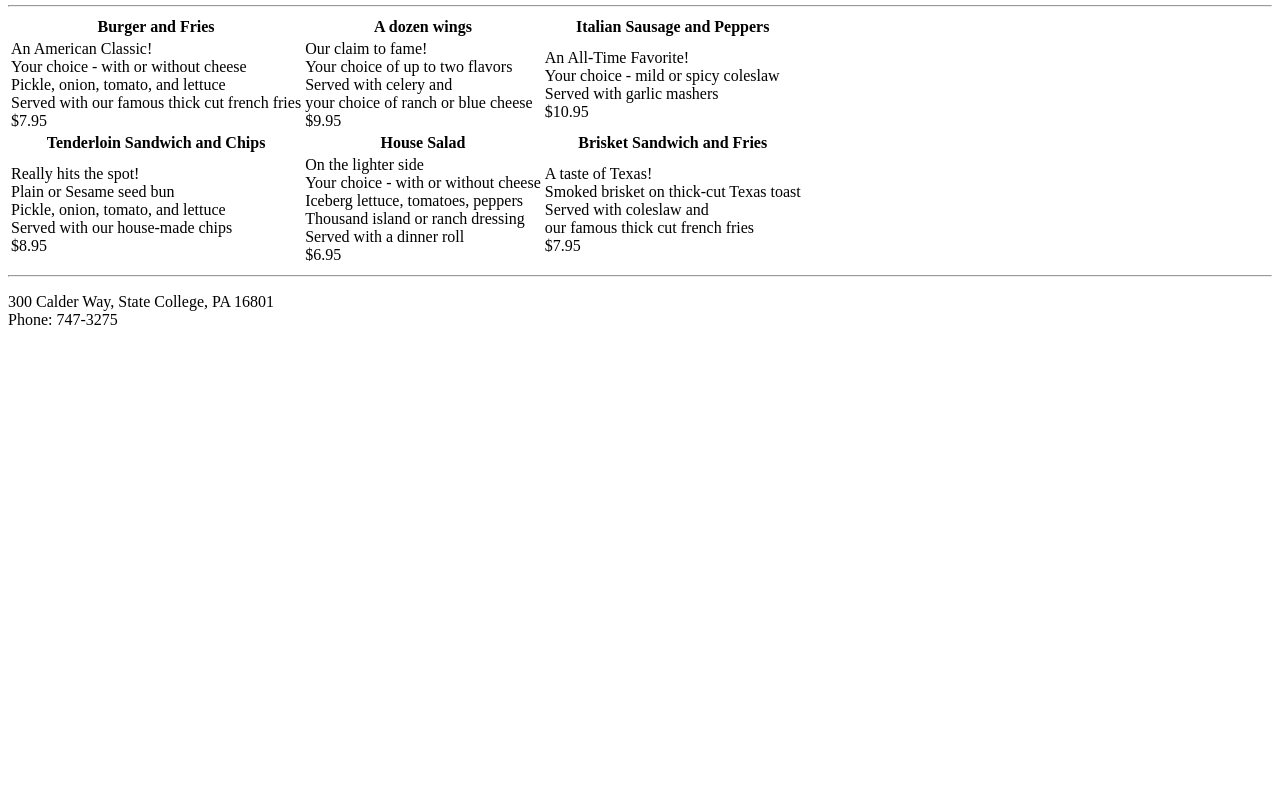
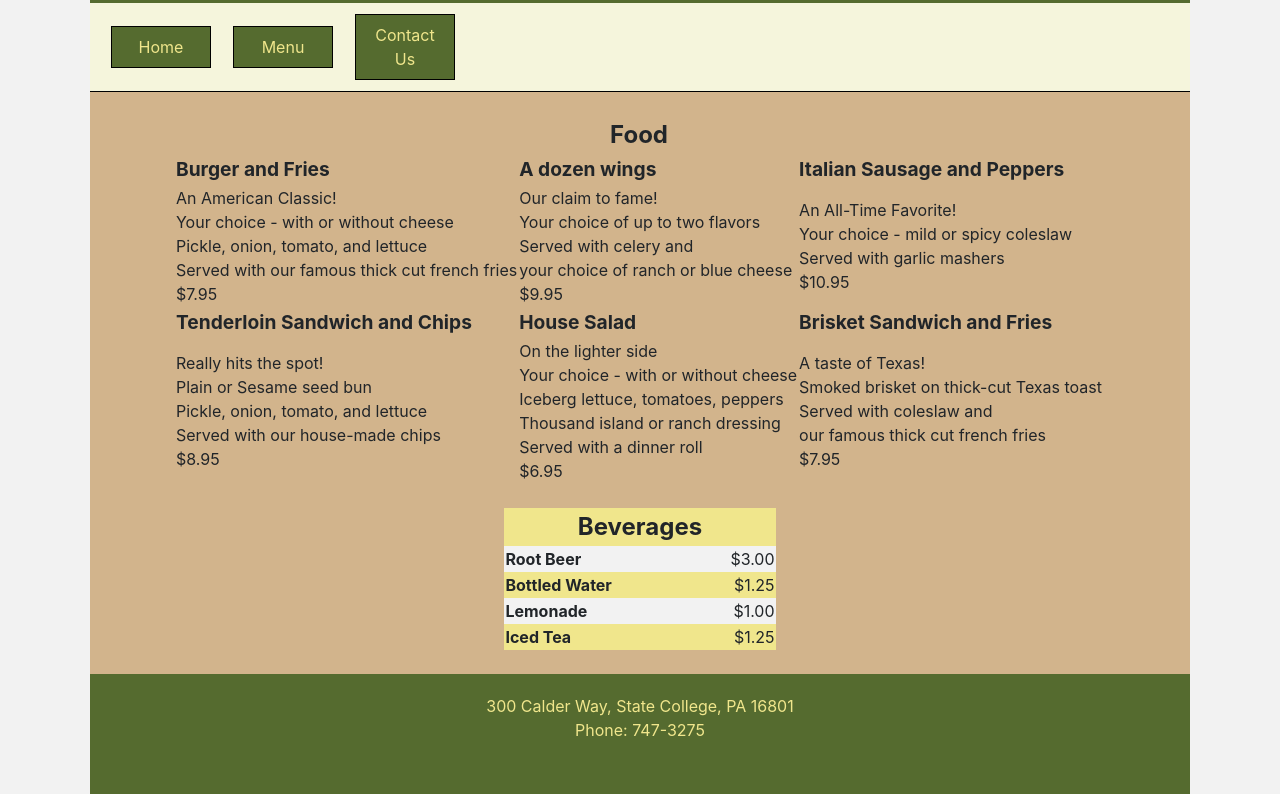
Before and after one commit to matthewjguyan/PazzosTavern, a plain HTML site: page menu.html in a window 1280 px wide. Shown: the part 117-911 px from the top of the page. Before the commit the page ends 800 px from the top, so only its background shows below. Drawn offline with nearby package versions, Linux system fonts and the light colour scheme.

Commit message:
Restaurant2

```diff
--- a/menu.html
+++ b/menu.html
@@ -3,18 +3,41 @@
 <!--
 Name: Matt Guyan
 Date Created: 09/06/2018
-Most recent revision:
+Most recent revision:09/10/2018
 -->
 
 <html lang="en">
 	<head>
 		<title>Pazzo's Tavern | Menu</title>
+		<link rel="stylesheet" href="https://stackpath.bootstrapcdn.com/bootstrap/4.1.3/css/bootstrap.min.css" integrity="sha384-MCw98/SFnGE8fJT3GXwEOngsV7Zt27NXFoaoApmYm81iuXoPkFOJwJ8ERdknLPMO" crossorigin="anonymous">
+		<link href="styles/restaurantStyles.css" rel="stylesheet" type="text/css" />
+		<style>
+			section {
+				background-color: #d2b48c;
+			}
+
+			.food th {
+				font-size: 1.2em;
+			}
+
+			.beverages td {
+				width: 60%;
+				text-align: right;
+			}
+
+			.beverages tr:nth-child(odd) {
+				background-color: #f0e68c;
+			}
+
+			.beverages tr:nth-child(even) {
+				background-color: #f2f2f2;
+			}
+		</style>
 	</head>
 	<body>
 	<header>
 		<h1>Pazzo's Tavern</h1>
 	</header>
-	<hr />
 	<nav>
 		<table>
 		<tr>
@@ -24,9 +47,12 @@ Most recent revision:
 		</tr>
 		</table>
 	</nav>
-	<hr />
 	<section>
-		<table>
+	<br />
+		<table class="food" id="food" style="margin-left:auto; margin-right: auto;">
+		<tr>
+			<th colspan="3" style="text-align:center; font-size:1.5em">Food</th>
+		</tr>
 		<tr>
 			<th>Burger and Fries</th>
 			<th>A dozen wings</th>
@@ -48,9 +74,33 @@ Most recent revision:
 			<td>A taste of Texas!<br />Smoked brisket on thick-cut Texas toast<br />Served with coleslaw and<br />our famous thick cut french fries<br />$7.95</td>
 		</tr>
 		</table>
+		<div class="clear-float"></div>
+		<br />
+		<table class="beverages" id="beverages" style="margin-left:auto; margin-right:auto;"
+		<tr>
+			<th colspan="2" style="text-align:center; font-size: 1.5em">Beverages</th>
+		</tr>
+		<tr>
+			<th>Root Beer</td>
+			<td>$3.00</td>
+		</tr>
+		<tr>
+			<th>Bottled Water</td>
+			<td>$1.25</td>
+		</tr>
+		<tr>
+			<th>Lemonade</td>
+			<td>$1.00</td>
+		</tr>
+		<tr>
+			<th>Iced Tea</td>
+			<td>$1.25</td>
+		</tr>
+		</table>
+		<div class="clear-float"></div>
+		<br />
 	</section>
 	<footer>
-		<hr />
 		<p>300 Calder Way, State College, PA 16801
 		<br />
 		Phone: 747-3275</p>
--- /dev/null
+++ b/styles/restaurantStyles.css
@@ -0,0 +1,74 @@
+/*
+Name: Matt Guyan
+Date Created: 09/10/2018
+Most recent revision:
+*/
+
+body {
+
+	max-width: 1100px;
+	margin: 0 auto;
+	background-color: #f2f2f2
+}
+
+header, footer {
+	background-color: #556b2f;
+	color: #f0e68c;
+	height: 100px;
+	text-align: center;
+	padding: 20px 10px 100px 10px;
+	}
+
+h1 {
+	font-size: 3em;
+}
+
+nav {
+	background-color: #f5f5dc;
+	border-bottom: 1px solid #000;
+}
+
+nav a {
+	background-color: #556b2f;
+	color: #f0e68c;
+	padding: 8px;
+	border: thin solid #000;
+	text-decoration: none;
+	text-align: center;
+	display: block;
+	margin: 10px 0px 10px 20px;
+	width: 100px;
+	float: left;
+}
+
+nav a:hover {
+	background-color: #f0e68c;
+	font-weight: bold;
+	color: #556b2f;
+}
+
+nav a:active {
+	font-weight: bold;
+}
+
+nav a:visited {
+	color: indianred;
+}
+
+
+.clear-float {
+	clear:both;
+}
+
+article img {
+	float:left;
+}
+
+.right-content {
+	margin-left;
+	float:left;
+}
+
+article {
+	margin-bottom: 16px;
+}
```
Also changed, not shown: contact.html (+32 -10 lines), index.html (+8 -5 lines).
